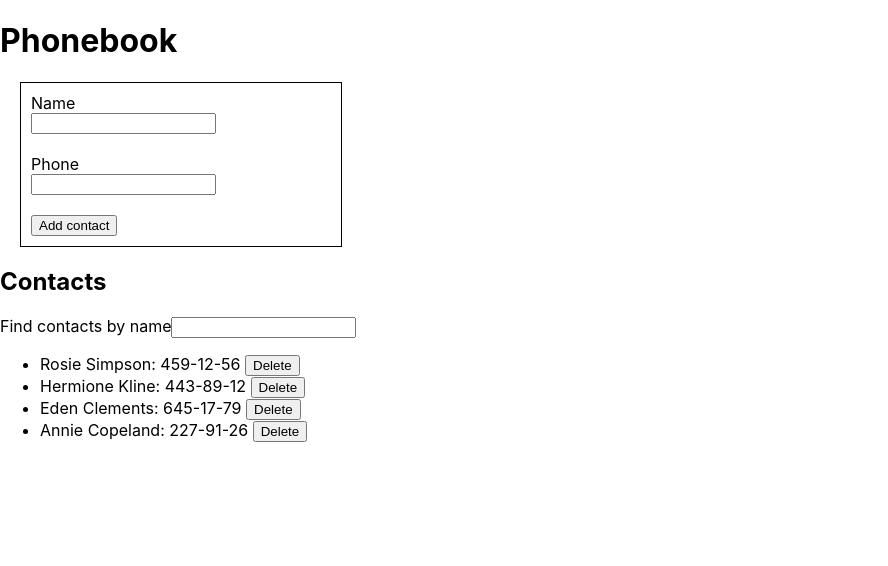
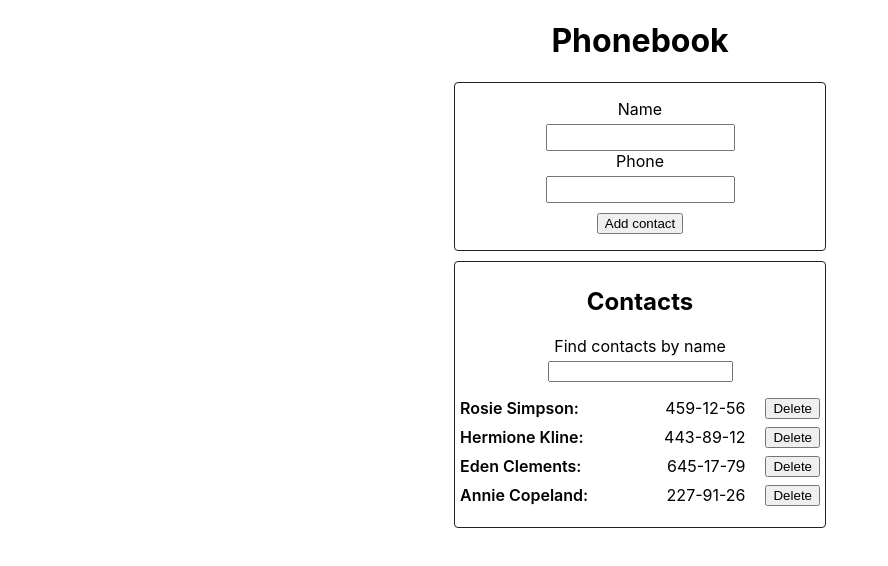
Before and after one commit to 28Rostyk/goit-react-hw-02-phonebook, a React (Create React App) app: page / in a window 1280 px wide. Shown: the top 566 px of the page, without its empty margins (0-888 px from the left). Built offline with nearby package versions, Linux system fonts and the light colour scheme.

Commit message:
add styles

```diff
--- a/src/components/App.jsx
+++ b/src/components/App.jsx
@@ -3,6 +3,7 @@ import ContactForm from './ContactForm';
 import ContactList from './ContactList';
 import Filter from './Filter';
 
+import css from './App.module.css';
 const { Component } = require('react');
 
 class App extends Component {
@@ -62,16 +63,19 @@ class App extends Component {
     const { filter } = this.state;
     const visibleContact = this.getVisibleContact();
     return (
-      <>
+      <div className={css.Box}>
         <h1>Phonebook</h1>
         <ContactForm onSubmit={this.addContact} />
+
+        <div className={css.ContactsBox}>
           <h2>Contacts</h2>
           <Filter value={filter} onChange={this.changeFilter} />
           <ContactList
             contacts={visibleContact}
             onDeleteContact={this.deleteContact}
           />
-      </>
+        </div>
+      </div>
     );
   }
 }
--- /dev/null
+++ b/src/components/App.module.css
@@ -0,0 +1,13 @@
+.Box {
+  text-align: center;
+}
+
+.ContactsBox {
+  width: 360px;
+  border: 1px solid #212121;
+  margin-top: 10px;
+  margin-left: auto;
+  margin-right: auto;
+  border-radius: 4px;
+  padding: 5px;
+}
--- a/src/components/ContactForm/ContactForm.jsx
+++ b/src/components/ContactForm/ContactForm.jsx
@@ -28,10 +28,10 @@ class ContactForm extends Component {
   render() {
     const { name, number } = this.state;
     return (
-      <form className={css.form} onSubmit={this.handleSubmit}>
+      <form className={css.addForm} onSubmit={this.handleSubmit}>
         <label htmlFor={this.nameInputId}>Name</label>
         <input
-          className={css.input}
+          className={css.addInput}
           type="text"
           name="name"
           value={name}
@@ -43,7 +43,7 @@ class ContactForm extends Component {
         />
         <label htmlFor={this.nameInputId}>Phone</label>
         <input
-          className={css.input}
+          className={css.addInput}
           type="tel"
           name="number"
           value={number}
@@ -52,7 +52,7 @@ class ContactForm extends Component {
           required
           onChange={this.handleChange}
         />
-        <button>Add contact</button>
+        <button className={css.addButton}>Add contact</button>
       </form>
     );
   }
--- a/src/components/ContactForm/ContactForm.module.css
+++ b/src/components/ContactForm/ContactForm.module.css
@@ -1,4 +1,4 @@
-.form {
+/* .form {
   display: flex;
   flex-direction: column;
   justify-content: center;
@@ -11,4 +11,41 @@
 
 .input {
   margin-bottom: 20px;
+} */
+
+.addForm {
+  width: 338px;
+  margin: 8px auto 0;
+  padding: 16px;
+  border: 1px solid #212121;
+  border-radius: 4px;
 }
+
+.addInput {
+  display: flex;
+  align-items: center;
+  margin-left: auto;
+  margin-right: auto;
+  margin-top: 5px;
+  padding: 4px;
+}
+
+.addButton {
+  display: flex;
+  align-items: center;
+  justify-content: center;
+  margin-top: 10px;
+  margin-left: auto;
+  margin-right: auto;
+  /* width: 60px;
+  height: 60px;
+  padding: 0;
+  border: none;
+  background-color: transparent;
+  border-radius: 50%; */
+  cursor: pointer;
+}
+
+/* .addButton:hover {
+  background-color: green;
+} */
--- a/src/components/ContactList/ContactList.jsx
+++ b/src/components/ContactList/ContactList.jsx
@@ -1,13 +1,20 @@
 import PropTypes from 'prop-types';
+import css from './ContactList.module.css';
 
 const ContactList = ({ contacts, onDeleteContact }) => {
   return (
-    <ul>
+    <ul className={css.contactList}>
       {contacts.map(({ name, id, number }) => {
         return (
-          <li key={id}>
-            {name}: {number}{' '}
-            <button onClick={() => onDeleteContact(id)}>Delete</button>
+          <li className={css.contactItem} key={id}>
+            <span className={css.contactName}>{name}:</span>
+            <span className={css.contactNumber}>{number}</span>
+            <button
+              className={css.delButton}
+              onClick={() => onDeleteContact(id)}
+            >
+              Delete
+            </button>
           </li>
         );
       })}
--- /dev/null
+++ b/src/components/ContactList/ContactList.module.css
@@ -0,0 +1,34 @@
+.contactList {
+  padding: 0;
+  width: 360px;
+  margin-left: auto;
+  margin-right: auto;
+}
+
+.contactItem {
+  display: flex;
+  align-items: center;
+}
+
+.contactItem:not(:first-child) {
+  margin-top: 8px;
+}
+
+.contactName {
+  font-size: 16px;
+  font-weight: 600;
+}
+
+.contactNumber {
+  margin: 0 20px 0 auto;
+}
+
+.delButton {
+  cursor: pointer;
+}
+
+/* .icon {
+  width: 20px;
+  fill: #212121;
+  height: auto;
+} */
--- a/src/components/Filter/Filter.jsx
+++ b/src/components/Filter/Filter.jsx
@@ -1,9 +1,15 @@
 import PropTypes from 'prop-types';
+import css from './Filter.module.css';
 
 const Filter = ({ value, onChange }) => (
   <label>
     Find contacts by name
-    <input type="text" value={value} onChange={onChange} />
+    <input
+      className={css.Filter}
+      type="text"
+      value={value}
+      onChange={onChange}
+    />
   </label>
 );
 
--- /dev/null
+++ b/src/components/Filter/Filter.module.css
@@ -0,0 +1,6 @@
+.Filter {
+  display: block;
+  margin-top: 5px;
+  margin-left: auto;
+  margin-right: auto;
+}
```
Lines whose indentation alone changed are shown as unchanged.
